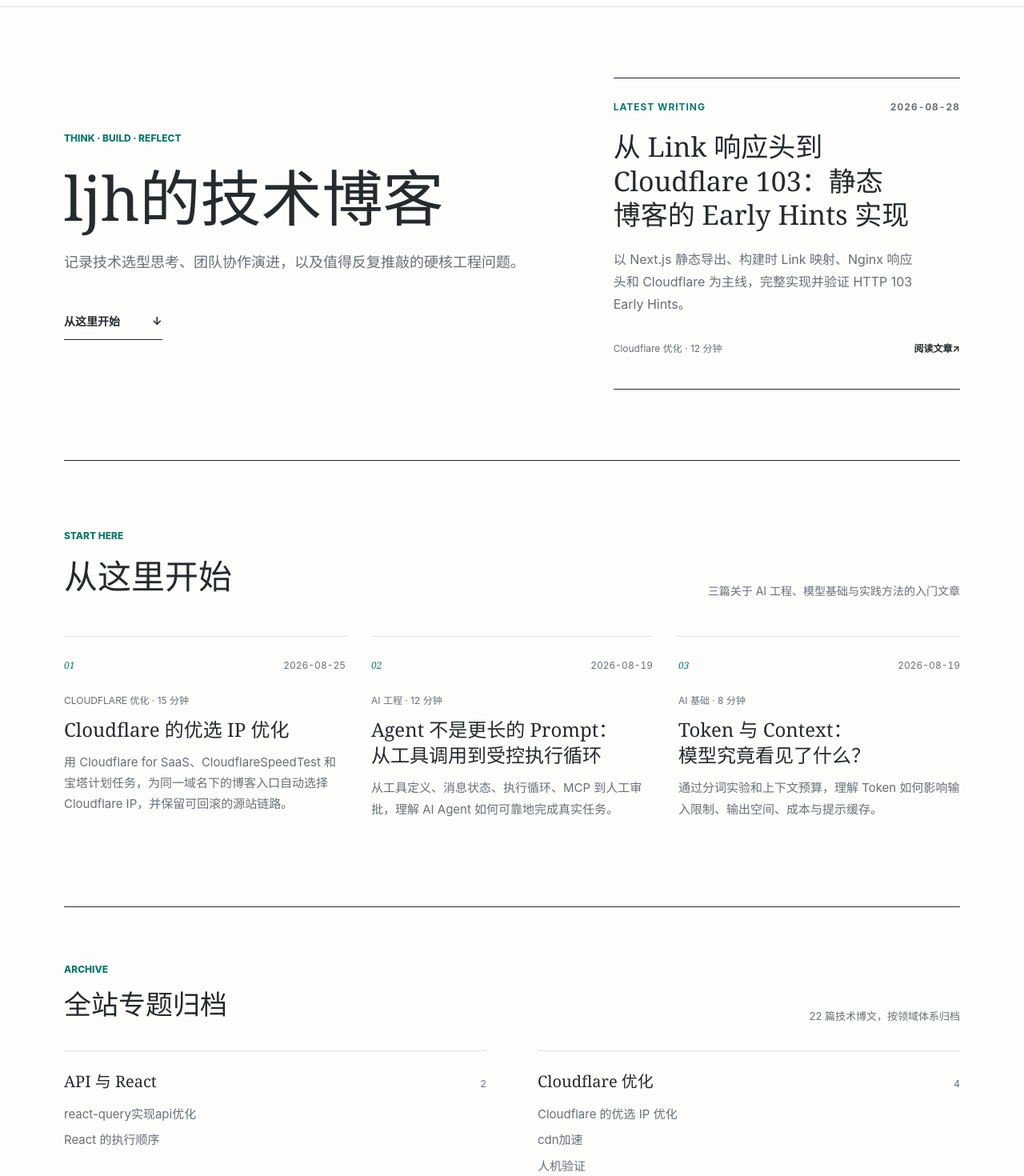
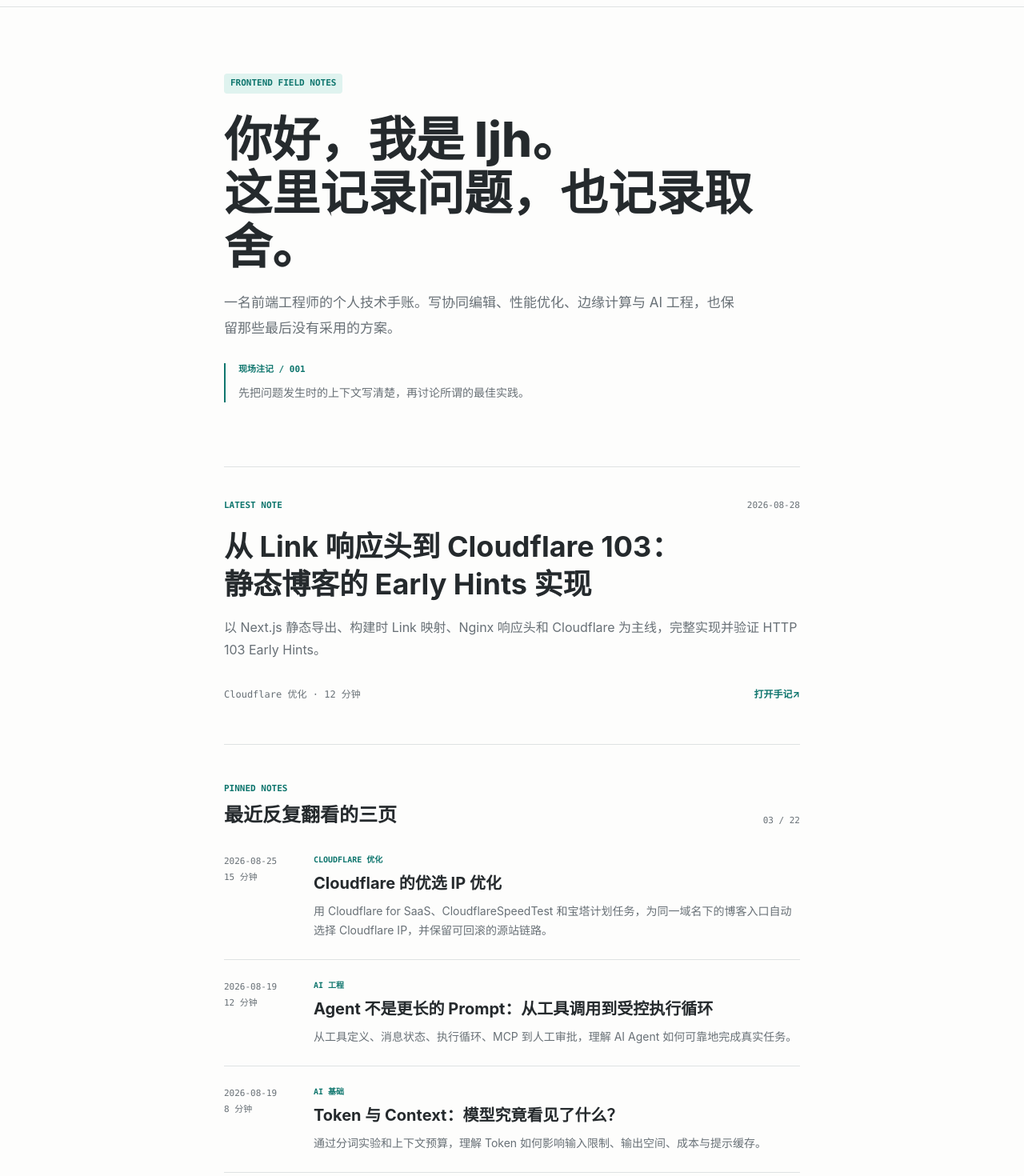
Before and after one commit to ljh12138164/blog, a Next.js app: page / in a window 1280 px wide. Shown: the part 60-1530 px from the top of the page at 80% size. Built offline with nearby package versions, Linux system fonts and the light colour scheme.

Commit message:
feat: redesign blog discovery pages

```diff
--- a/app/_components/error-state.tsx
+++ b/app/_components/error-state.tsx
@@ -33,7 +33,7 @@ export function ErrorState({
       <div className="border-y border-line py-12 max-md:py-10">
         <div className="flex items-baseline gap-5 max-sm:flex-col max-sm:gap-2">
           <span
-            className="font-mono text-[clamp(52px,10vw,84px)] leading-none font-bold text-accent tabular-nums"
+            className="font-mono text-7xl leading-none font-bold text-accent tabular-nums max-md:text-6xl"
             aria-hidden="true"
           >
             {status}
@@ -41,7 +41,7 @@ export function ErrorState({
           <p className="m-0 font-mono text-[11px] text-muted uppercase">{eyebrow}</p>
         </div>
         <h1
-          className="mt-8 mb-0 max-w-[640px] text-balance text-[clamp(34px,6vw,52px)] leading-[1.15] font-extrabold"
+          className="mt-8 mb-0 max-w-[640px] text-balance text-5xl leading-[1.15] font-extrabold max-md:text-4xl"
           id={titleId}
         >
           {title}
--- a/app/page.tsx
+++ b/app/page.tsx
@@ -27,119 +27,113 @@ const [featuredPost, ...starterPosts] = recentPosts
 
 export default function HomePage() {
   return (
-    <>
-      <section
-        className="mx-auto grid min-h-[500px] w-[min(1120px,calc(100%_-_40px))] grid-cols-[minmax(0,1.05fr)_minmax(320px,.75fr)] items-center gap-20 py-[88px] max-md:min-h-0 max-md:w-[min(680px,calc(100%_-_28px))] max-md:grid-cols-1 max-md:gap-14 max-md:py-16"
-        data-pagefind-ignore
-      >
-        <div>
-          <span className="text-xs font-extrabold text-accent">THINK · BUILD · REFLECT</span>
-          <h1 className="my-6 max-w-[680px] text-balance font-serif text-[clamp(48px,6vw,76px)] leading-[1.06] font-medium max-md:text-[clamp(40px,12vw,56px)]">
-            ljh的技术博客
+    <div className="mx-auto w-[min(720px,calc(100%_-_40px))] max-md:w-[calc(100%_-_28px)]">
+      <header className="py-20 max-md:py-14" data-pagefind-ignore>
+        <span className="inline-flex rounded-sm bg-accent-soft px-2 py-1 font-mono text-[11px] font-bold text-accent">
+          FRONTEND FIELD NOTES
+        </span>
+        <h1 className="mt-6 mb-5 max-w-[680px] text-balance text-6xl leading-[1.12] font-extrabold max-md:text-[42px]">
+          你好，我是 ljh。
+          <br />
+          这里记录问题，也记录取舍。
         </h1>
-          <p className="mb-9 max-w-[590px] text-pretty text-lg leading-[1.85] text-muted">
-            记录技术选型思考、团队协作演进，以及值得反复推敲的硬核工程问题。
+        <p className="m-0 max-w-[650px] text-pretty text-[17px] leading-8 text-muted">
+          一名前端工程师的个人技术手账。写协同编辑、性能优化、边缘计算与 AI
+          工程，也保留那些最后没有采用的方案。
         </p>
-          <a
-            className="inline-flex min-h-11 items-center gap-10 border-b border-ink text-sm font-bold no-underline"
-            href="#articles"
-          >
-            从这里开始 <span aria-hidden="true">↓</span>
-          </a>
-        </div>
+        <aside className="mt-7 border-l-2 border-accent pl-4" aria-label="现场注记">
+          <p className="m-0 font-mono text-[11px] font-bold text-accent">现场注记 / 001</p>
+          <p className="mt-2 mb-0 text-pretty text-sm leading-6 text-muted">
+            先把问题发生时的上下文写清楚，再讨论所谓的最佳实践。
+          </p>
+        </aside>
+      </header>
 
-        <article className="border-y border-ink py-7">
-          <div className="mb-5 flex items-center justify-between gap-5 text-xs font-bold tracking-[.08em] text-accent uppercase">
-            <span>Latest writing</span>
-            <time className="text-muted tabular-nums" dateTime={featuredPost.date}>
+      <main>
+        <section className="border-t border-line py-10" data-pagefind-ignore>
+          <div className="mb-5 flex items-center justify-between gap-4 font-mono text-[11px] text-muted">
+            <span className="font-bold text-accent">LATEST NOTE</span>
+            <time className="tabular-nums" dateTime={featuredPost.date}>
               {featuredPost.date}
             </time>
           </div>
-          <h2 className="my-0 text-balance font-serif text-[34px] leading-[1.25] font-medium max-md:text-[30px]">
+          <h2 className="m-0 text-balance text-4xl leading-[1.3] font-bold max-md:text-[28px]">
             <Link className="no-underline hover:text-accent" href={`/posts/${featuredPost.slug}`}>
               {featuredPost.title}
             </Link>
           </h2>
-          <p className="my-5 text-pretty leading-[1.75] text-muted">{featuredPost.description}</p>
-          <div className="flex items-center justify-between gap-5 text-xs text-muted">
-            <span>
+          <p className="mt-4 mb-0 text-pretty leading-7 text-muted">{featuredPost.description}</p>
+          <div className="mt-5 flex items-center justify-between gap-5 text-xs text-muted">
+            <span className="font-mono">
               {featuredPost.category} · {featuredPost.readingTime}
             </span>
             <Link
-              className="inline-flex min-h-11 items-center font-bold text-ink no-underline hover:text-accent"
+              className="inline-flex min-h-11 items-center font-bold text-accent no-underline"
               href={`/posts/${featuredPost.slug}`}
             >
-              阅读文章 <span aria-hidden="true">↗</span>
+              打开手记 <span aria-hidden="true">↗</span>
             </Link>
           </div>
-        </article>
         </section>
 
-      <section
-        className="mx-auto w-[min(1120px,calc(100%_-_40px))] border-t border-ink py-20 max-md:w-[min(680px,calc(100%_-_28px))] max-md:py-16"
-        id="articles"
-      >
-        <div className="mb-11 flex items-end justify-between gap-6 max-md:flex-col max-md:items-start max-md:gap-3">
+        <section className="border-t border-line py-10" id="articles">
+          <div className="mb-2 flex items-end justify-between gap-5 max-sm:items-start">
             <div>
-            <span className="text-xs font-extrabold text-accent">START HERE</span>
-            <h2 className="mt-2 mb-0 text-balance font-serif text-[42px] font-medium max-md:text-4xl">
-              从这里开始
-            </h2>
+              <span className="font-mono text-[11px] font-bold text-accent">PINNED NOTES</span>
+              <h2 className="mt-2 mb-0 text-balance text-2xl font-bold">最近反复翻看的三页</h2>
             </div>
-          <p className="m-0 max-w-[360px] text-pretty text-sm leading-6 text-muted">
-            三篇关于 AI 工程、模型基础与实践方法的入门文章
-          </p>
+            <span className="shrink-0 font-mono text-[11px] text-muted">
+              03 / {archivePostCount}
+            </span>
           </div>
-        <div className="grid grid-cols-3 gap-8 max-md:grid-cols-1 max-md:gap-0">
-          {starterPosts.map((post, index) => (
+          <div>
+            {starterPosts.map((post) => (
               <article
-              className="flex min-w-0 flex-col border-t border-line py-7 max-md:last:border-b"
+                className="grid grid-cols-[92px_minmax(0,1fr)] gap-5 border-b border-line py-6 max-sm:grid-cols-1 max-sm:gap-2"
                 key={post.slug}
               >
-              <div className="mb-7 flex items-center justify-between gap-4 text-xs text-muted">
-                <span className="font-serif text-accent italic tabular-nums">
-                  {String(index + 1).padStart(2, '0')}
-                </span>
+                <div className="font-mono text-[11px] leading-5 text-muted">
                   <time className="tabular-nums" dateTime={post.date}>
                     {post.date}
                   </time>
+                  <p className="m-0">{post.readingTime}</p>
                 </div>
-              <p className="mb-3 text-xs text-muted uppercase">
-                {post.category} · {post.readingTime}
+                <div className="min-w-0">
+                  <p className="m-0 font-mono text-[10px] font-bold text-accent uppercase">
+                    {post.category}
                   </p>
-              <h3 className="mt-0 mb-3 text-balance font-serif text-2xl leading-[1.35] font-medium">
+                  <h3 className="mt-2 mb-2 text-balance text-xl leading-[1.45] font-bold">
                     <Link className="no-underline hover:text-accent" href={`/posts/${post.slug}`}>
                       {post.title}
                     </Link>
                   </h3>
-              <p className="m-0 text-pretty text-[15px] leading-[1.75] text-muted">
-                {post.description}
-              </p>
+                  <p className="m-0 text-pretty text-sm leading-6 text-muted">{post.description}</p>
+                </div>
               </article>
             ))}
           </div>
         </section>
 
-      <section className="mx-auto w-[min(1120px,calc(100%_-_40px))] border-t border-ink py-16 max-md:w-[min(680px,calc(100%_-_28px))] max-md:py-14">
-        <div className="mb-8 flex items-end justify-between gap-6 max-md:flex-col max-md:items-start max-md:gap-3">
+        <section className="border-t border-line py-10">
+          <div className="mb-5 flex items-end justify-between gap-5">
             <div>
-            <span className="text-xs font-extrabold text-accent">ARCHIVE</span>
-            <h2 className="mt-2 mb-0 text-balance font-serif text-[34px] font-medium max-md:text-[32px]">
-              全站专题归档
-            </h2>
+              <span className="font-mono text-[11px] font-bold text-accent">TOPIC INDEX</span>
+              <h2 className="mt-2 mb-0 text-balance text-2xl font-bold">按问题领域归档</h2>
             </div>
-          <p className="m-0 text-[13px] text-muted">
-            {archivePostCount} 篇技术博文，按领域体系归档
-          </p>
+            <Link className="shrink-0 text-xs text-accent no-underline" href="/posts">
+              全部文章 →
+            </Link>
           </div>
-        <div className="grid grid-cols-2 gap-x-16 max-md:grid-cols-1">
+          <div className="grid grid-cols-2 gap-x-8 max-sm:grid-cols-1">
             {archiveGroups.map((group) => (
-            <section className="border-t border-line py-6" key={group.title}>
-              <div className="mb-4 flex items-baseline justify-between gap-4">
-                <h3 className="m-0 text-balance font-serif text-xl font-medium">{group.title}</h3>
-                <span className="text-xs text-muted tabular-nums">{group.posts.length}</span>
+              <section className="border-t border-line py-5" key={group.title}>
+                <div className="mb-3 flex items-baseline justify-between gap-3">
+                  <h3 className="m-0 text-base font-bold">{group.title}</h3>
+                  <span className="font-mono text-[11px] text-muted tabular-nums">
+                    {group.posts.length}
+                  </span>
                 </div>
-              <ul className="m-0 list-none space-y-2.5 p-0 text-[15px]">
+                <ul className="m-0 list-none space-y-2 p-0 text-sm">
                   {group.posts.map((post) => (
                     <li key={post.href}>
                       <Link
@@ -156,18 +150,21 @@ export default function HomePage() {
           </div>
         </section>
 
-      <section className="mx-auto mb-[100px] flex w-[min(1120px,calc(100%_-_40px))] items-center justify-between gap-8 border-y border-line py-8 max-md:w-[min(680px,calc(100%_-_28px))] max-md:flex-col max-md:items-start">
+        <section className="mb-20 flex items-center justify-between gap-7 border-y border-line py-7 max-sm:flex-col max-sm:items-start">
           <div>
-          <h2 className="m-0 text-balance font-serif text-2xl font-medium">关于博客与作者</h2>
-          <p className="mt-1 text-sm text-muted">了解本站的技术理念、个人项目与联系方式</p>
+            <h2 className="m-0 text-balance text-xl font-bold">关于这本手账</h2>
+            <p className="mt-2 mb-0 text-pretty text-sm leading-6 text-muted">
+              技术理念、个人项目，以及可以找到我的地方。
+            </p>
           </div>
           <Link
-          className="inline-flex min-h-11 items-center border-b border-ink text-sm font-bold no-underline"
+            className="inline-flex min-h-11 items-center text-sm font-bold text-accent no-underline"
             href="/about"
           >
             关于与联系方式 →
           </Link>
         </section>
-    </>
+      </main>
+    </div>
   )
 }
--- a/app/posts/page.tsx
+++ b/app/posts/page.tsx
@@ -26,26 +26,24 @@ export default async function PostsPage() {
   const years = [...postsByYear.keys()]
 
   return (
-    <div className="mx-auto mb-24 w-[min(1120px,calc(100%_-_40px))] max-md:w-[min(680px,calc(100%_-_28px))]">
-      <header className="grid grid-cols-[minmax(0,1fr)_240px] gap-16 border-b border-ink py-20 max-md:grid-cols-1 max-md:gap-10 max-md:py-14">
-        <div>
-          <p className="m-0 text-xs font-extrabold text-accent">WRITING INDEX</p>
-          <h1 className="mt-5 mb-6 text-balance font-serif text-[clamp(48px,7vw,80px)] leading-none font-medium">
-            文章索引
-          </h1>
-          <p className="m-0 max-w-[640px] text-pretty text-lg leading-[1.8] text-muted">
-            从一次问题的定位，到一套方案的形成。这里收录前端架构、实时协同、性能优化、边缘计算与 AI
-            工程实践。
+    <div className="mx-auto mb-24 w-[min(720px,calc(100%_-_40px))] max-md:w-[calc(100%_-_28px)]">
+      <header className="border-b border-line py-16 max-md:py-12">
+        <p className="m-0 font-mono text-[11px] font-bold text-accent">WRITING INDEX</p>
+        <h1 className="mt-4 mb-5 text-balance text-6xl leading-[1.12] font-extrabold max-md:text-[42px]">
+          文章索引
+        </h1>
+        <p className="m-0 max-w-[650px] text-pretty text-base leading-8 text-muted">
+          从一次问题的定位，到一套方案的形成。这里收录前端架构、实时协同、性能优化、边缘计算与 AI
+          工程实践。
+        </p>
+        <div className="mt-7 flex flex-wrap items-center justify-between gap-4 border-t border-line pt-4">
+          <p className="m-0 font-mono text-xs text-muted">
+            <strong className="text-ink tabular-nums">{posts.length}</strong> 篇技术手记
           </p>
-        </div>
-
-        <aside className="self-end border-t border-line pt-5" aria-label="索引概览">
-          <p className="m-0 font-serif text-3xl font-medium tabular-nums">{posts.length}</p>
-          <p className="mt-1 mb-5 text-sm text-muted">篇技术文章</p>
-          <nav className="flex flex-wrap gap-x-5 gap-y-1 text-sm" aria-label="按年份跳转">
+          <nav className="flex flex-wrap gap-1" aria-label="按年份跳转">
             {years.map((year) => (
               <a
-                className="inline-flex min-h-11 items-center text-muted no-underline hover:text-accent"
+                className="inline-flex min-h-11 items-center px-2 font-mono text-xs text-muted no-underline hover:text-accent"
                 href={`#year-${year}`}
                 key={year}
               >
@@ -53,63 +51,54 @@ export default async function PostsPage() {
               </a>
             ))}
           </nav>
-        </aside>
+        </div>
       </header>
 
       {posts.length === 0 ? (
-        <section className="py-20 text-center">
-          <h2 className="text-balance font-serif text-3xl font-medium">暂时还没有文章</h2>
+        <section className="py-20">
+          <h2 className="text-balance text-2xl font-bold">暂时还没有文章</h2>
           <p className="text-pretty text-muted">先回到首页看看博客正在关注的方向。</p>
           <Link
-            className="inline-flex min-h-11 items-center border-b border-ink font-bold no-underline"
+            className="inline-flex min-h-11 items-center font-bold text-accent no-underline"
             href="/"
           >
             返回首页 →
           </Link>
         </section>
       ) : (
-        <div className="py-12 max-md:py-8">
+        <div className="py-8">
           {[...postsByYear].map(([year, yearPosts]) => (
-            <section
-              className="grid scroll-mt-28 grid-cols-[112px_minmax(0,1fr)] gap-10 py-8 max-md:grid-cols-1 max-md:gap-4 max-md:py-7"
-              id={`year-${year}`}
-              key={year}
-            >
-              <header className="self-start max-md:flex max-md:items-baseline max-md:justify-between max-md:border-b max-md:border-ink max-md:pb-4">
-                <h2 className="m-0 font-serif text-[32px] font-medium text-accent tabular-nums">
-                  {year}
-                </h2>
-                <p className="mt-2 mb-0 text-xs text-muted tabular-nums">{yearPosts.length} 篇</p>
+            <section className="scroll-mt-24 py-7" id={`year-${year}`} key={year}>
+              <header className="mb-2 flex items-baseline justify-between gap-4 border-b border-line pb-3">
+                <h2 className="m-0 font-mono text-xl font-bold text-accent tabular-nums">{year}</h2>
+                <p className="m-0 font-mono text-[11px] text-muted tabular-nums">
+                  {yearPosts.length} NOTES
+                </p>
               </header>
 
-              <ol className="m-0 list-none border-l border-line p-0 max-md:border-l-0">
+              <ol className="m-0 list-none p-0">
                 {yearPosts.map((post) => (
-                  <li
-                    className="relative border-t border-line py-8 pl-10 first:border-t-ink max-md:py-7 max-md:pl-0"
-                    key={post.slug}
-                  >
-                    <span
-                      className="absolute top-[35px] -left-[5px] size-[9px] rounded-full border border-accent bg-paper max-md:hidden"
-                      aria-hidden="true"
-                    />
-                    <article className="grid grid-cols-[112px_minmax(0,1fr)] gap-8 max-sm:grid-cols-1 max-sm:gap-3">
-                      <div className="text-xs text-muted tabular-nums">
+                  <li className="border-b border-line py-6" key={post.slug}>
+                    <article className="grid grid-cols-[92px_minmax(0,1fr)] gap-5 max-sm:grid-cols-1 max-sm:gap-2">
+                      <div className="font-mono text-[11px] leading-5 text-muted tabular-nums">
                         <time dateTime={post.date}>{post.date.slice(5).replace('-', '.')}</time>
-                        <p className="mt-2 mb-0 text-pretty leading-5">{post.category}</p>
+                        <p className="m-0 text-pretty">{post.category}</p>
                       </div>
                       <div className="min-w-0">
-                        <h3 className="m-0 text-balance font-serif text-[28px] leading-[1.32] font-medium max-md:text-2xl">
+                        <h3 className="m-0 text-balance text-xl leading-[1.45] font-bold">
                           <Link
-                            className="no-underline transition-colors hover:text-accent"
+                            className="no-underline hover:text-accent"
                             href={`/posts/${post.slug}`}
                           >
                             {post.title}
                           </Link>
                         </h3>
-                        <p className="mt-3 mb-4 max-w-[720px] text-pretty text-[15px] leading-[1.75] text-muted">
+                        <p className="mt-2 mb-3 max-w-[620px] text-pretty text-sm leading-6 text-muted">
                           {post.description}
                         </p>
-                        <p className="m-0 text-xs text-muted">预计阅读 {post.readingTime}</p>
+                        <p className="m-0 font-mono text-[10px] text-muted uppercase">
+                          READ {post.readingTime}
+                        </p>
                       </div>
                     </article>
                   </li>
```
Lines whose indentation alone changed are shown as unchanged.
